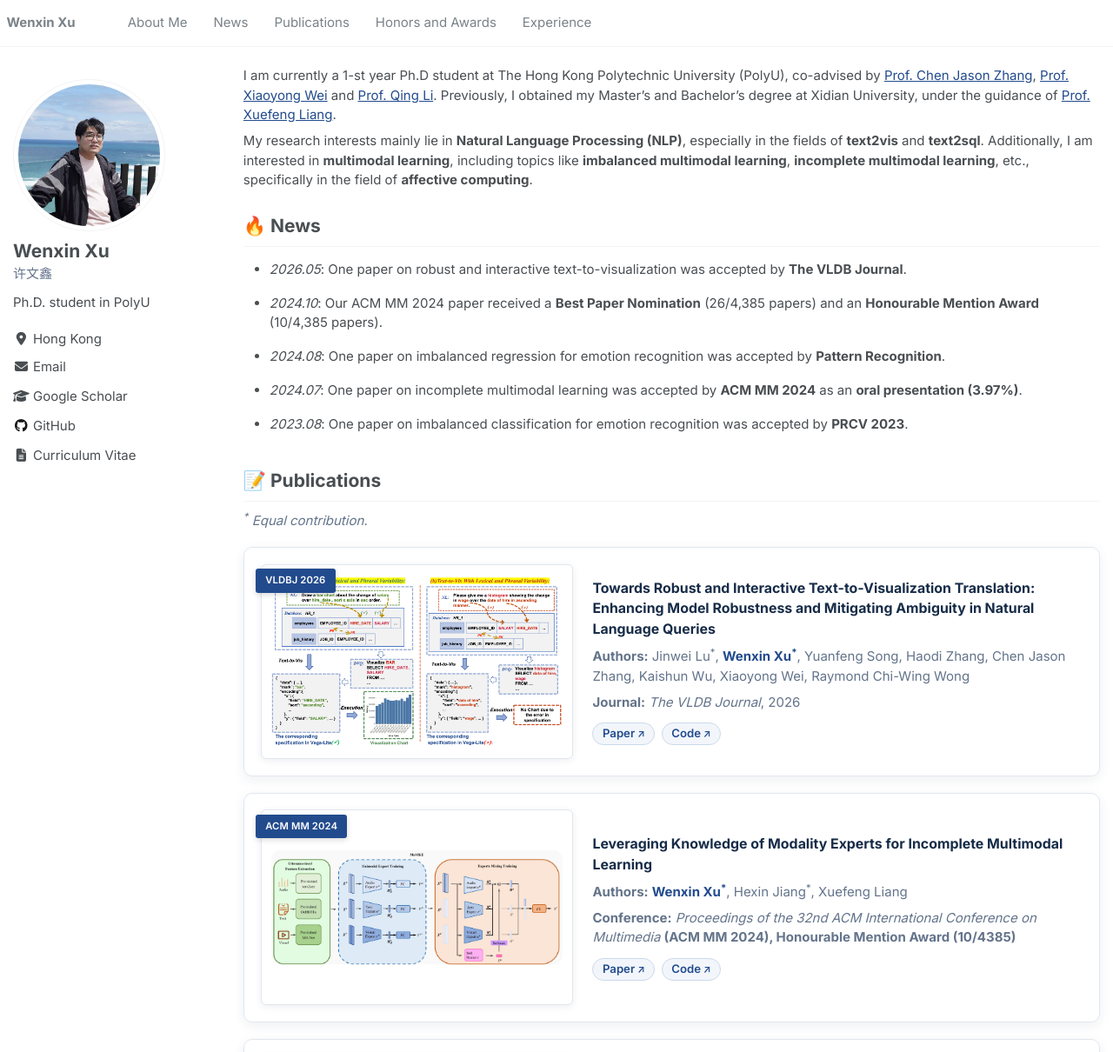
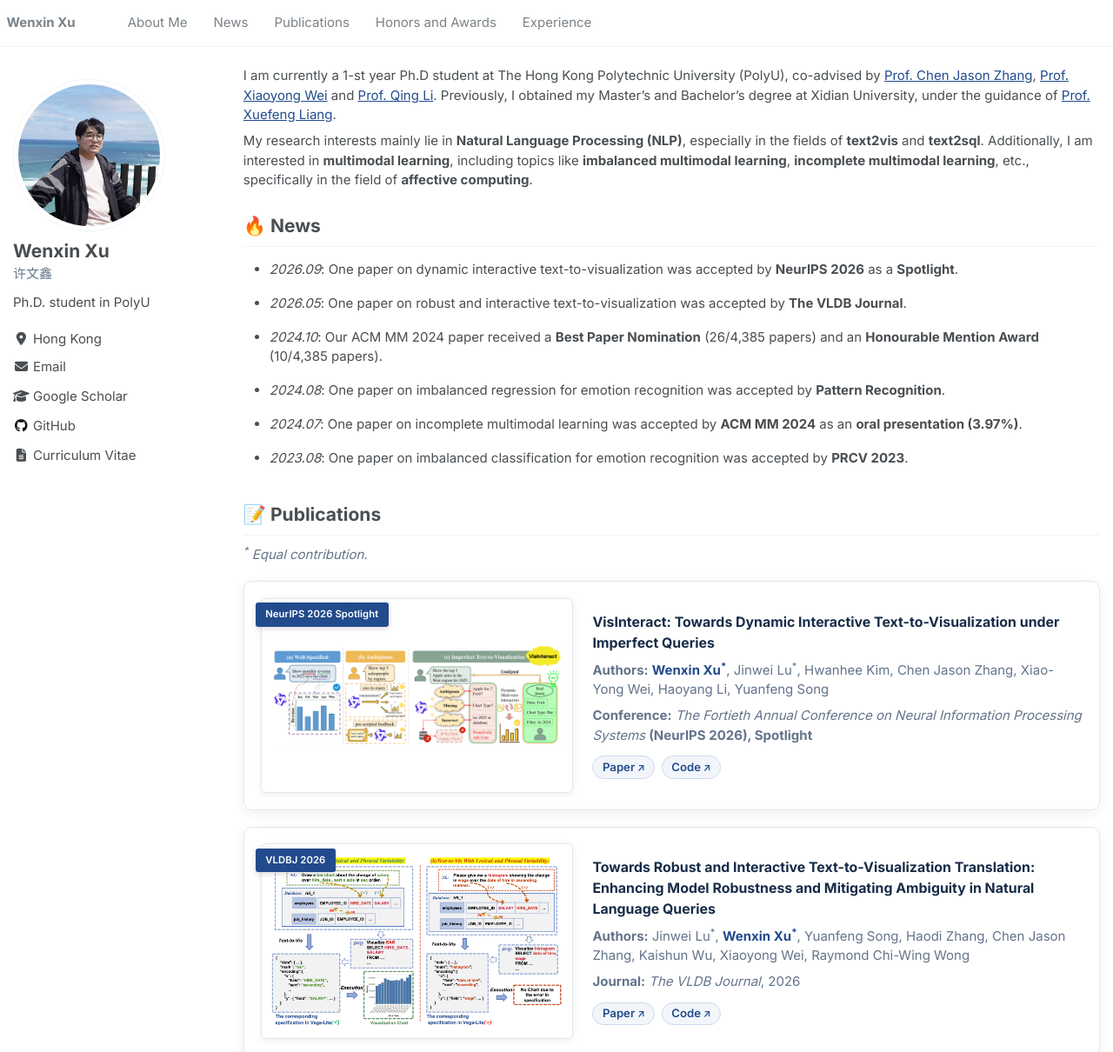
Before and after one commit to wxxv/wxxv.github.io, a Jekyll site: the page built from _pages/about.md, in a window 1280 px wide and 1400 px high, cut to the strip 0-1210 px from the top of the window. Shown: the whole strip at 87% size. Built offline with Jekyll 4.4.1, drawn with Linux system fonts in a browser that asks for light colours.

Commit message:
Add the NeurIPS 2026 Spotlight paper VisInteract to the homepage.
Co-authored-by: Cursor <cursoragent@cursor.com>

```diff
--- a/_pages/about.md
+++ b/_pages/about.md
@@ -15,6 +15,7 @@ My research interests mainly lie in **Natural Language Processing (NLP)**, espec
 
 # 🔥 News
 
+- [*2026.09*: One paper on dynamic interactive text-to-visualization was accepted by **NeurIPS 2026** as a **Spotlight**.](#publication-visinteract){:.news-link}
 - [*2026.05*: One paper on robust and interactive text-to-visualization was accepted by **The VLDB Journal**.](#publication-text2vis){:.news-link}
 - [*2024.10*: Our ACM MM 2024 paper received a **Best Paper Nomination** (26/4,385 papers) and an **Honourable Mention Award** (10/4,385 papers).](#publication-momke){:.news-link}
 - [*2024.08*: One paper on imbalanced regression for emotion recognition was accepted by **Pattern Recognition**.](#publication-ulda){:.news-link}
@@ -26,6 +27,26 @@ My research interests mainly lie in **Natural Language Processing (NLP)**, espec
 # 📝 Publications
 
 <p class="publication-note"><sup>*</sup> Equal contribution.</p>
+
+<div class="paper-box" id="publication-visinteract">
+  <div class="paper-box-image">
+    <div>
+      <div class="badge">NeurIPS 2026 Spotlight</div>
+      <img src="{{ '/assets/img/publication_preview/VisInteract_NeurIPS26.png' | relative_url }}" alt="VisInteract recovers user intent from imperfect text-to-visualization queries through dynamic multi-turn interaction" loading="lazy">
+    </div>
+  </div>
+  <div class="paper-box-text" markdown="1">
+
+**VisInteract: Towards Dynamic Interactive Text-to-Visualization under Imperfect Queries**
+
+<p class="paper-authors"><strong>Authors:</strong> <strong class="author-self">Wenxin Xu<sup>*</sup></strong>, Jinwei Lu<sup>*</sup>, Hwanhee Kim, Chen Jason Zhang, Xiao-Yong Wei, Haoyang Li, Yuanfeng Song</p>
+
+<p class="paper-venue"><strong>Conference:</strong> <em>The Fortieth Annual Conference on Neural Information Processing Systems</em> <strong>(NeurIPS 2026), Spotlight</strong></p>
+
+<div class="paper-links"><a href="https://arxiv.org/abs/2609.15182">Paper</a><a href="https://github.com/wxxv/VisInteract">Code</a></div>
+
+  </div>
+</div>
 
 <div class="paper-box" id="publication-text2vis">
   <div class="paper-box-image">
--- a/assets/css/main.scss
+++ b/assets/css/main.scss
@@ -174,6 +174,7 @@ h1:before, .anchor:before {
     font-size: .75em;
     font-weight: 600;
     letter-spacing: .01em;
+    white-space: nowrap;
 }
 
 html {
```
Also changed, not shown: assets/img/publication_preview/VisInteract_NeurIPS26.png (added).
